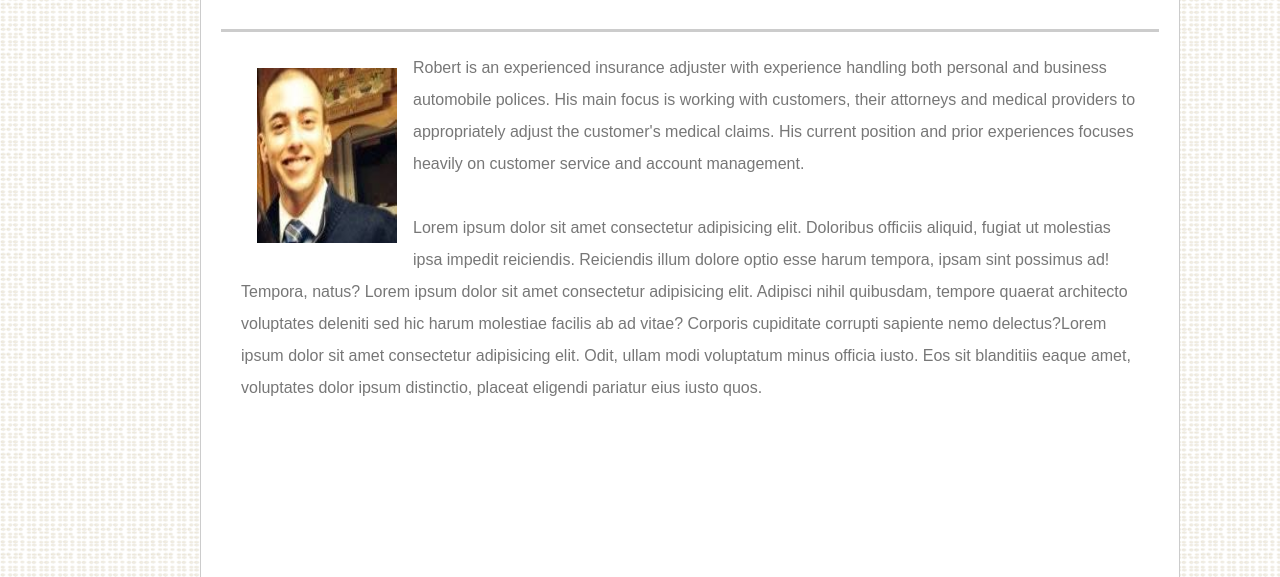
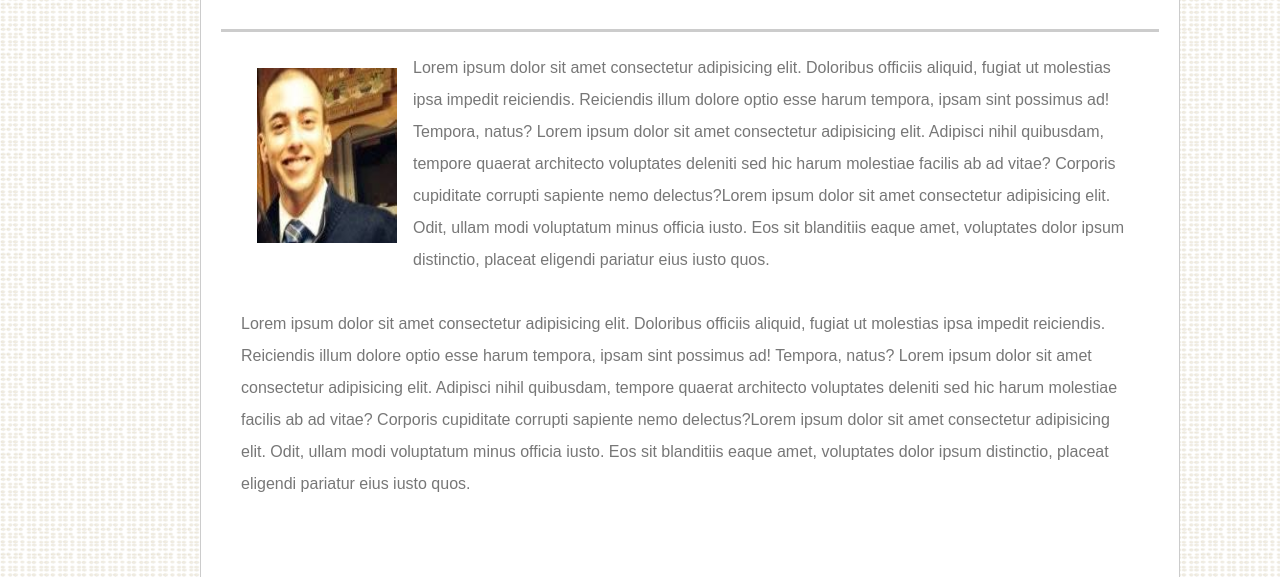
Before and after one commit to rowanb27/Basic-Portfolio, a plain HTML site: page index.html in a window 1280 px wide. Shown: the part 223-800 px from the top of the page. Drawn offline with Linux system fonts and the light colour scheme.

Commit message:
updating about me page

```diff
--- a/index.html
+++ b/index.html
@@ -31,7 +31,7 @@
       </section>
 
       <div class="sec2">
-           <p><img class="image" src="assets/images/Photo of Robert Rowan.jpg" alt="Photo of Robert Rowan"/></p> <p>Robert is an experienced insurance adjuster with experience handling both personal and business automobile polices. His main focus is working with customers, their attorneys and medical providers to appropriately adjust the customer's medical claims. His current position and prior experiences focuses heavily on customer service and account management.</p>
+           <p><img class="image" src="assets/images/Photo of Robert Rowan.jpg" alt="Photo of Robert Rowan"/></p> <p>Lorem ipsum dolor sit amet consectetur adipisicing elit. Doloribus officiis aliquid, fugiat ut molestias ipsa impedit reiciendis. Reiciendis illum dolore optio esse harum tempora, ipsam sint possimus ad! Tempora, natus? Lorem ipsum dolor sit amet consectetur adipisicing elit. Adipisci nihil quibusdam, tempore quaerat architecto voluptates deleniti sed hic harum molestiae facilis ab ad vitae? Corporis cupiditate corrupti sapiente nemo delectus?Lorem ipsum dolor sit amet consectetur adipisicing elit. Odit, ullam modi voluptatum minus officia iusto. Eos sit blanditiis eaque amet, voluptates dolor ipsum distinctio, placeat eligendi pariatur eius iusto quos.</p>
           <br>
            <p>Lorem ipsum dolor sit amet consectetur adipisicing elit. Doloribus officiis aliquid, fugiat ut molestias ipsa impedit reiciendis. Reiciendis illum dolore optio esse harum tempora, ipsam sint possimus ad! Tempora, natus? Lorem ipsum dolor sit amet consectetur adipisicing elit. Adipisci nihil quibusdam, tempore quaerat architecto voluptates deleniti sed hic harum molestiae facilis ab ad vitae? Corporis cupiditate corrupti sapiente nemo delectus?Lorem ipsum dolor sit amet consectetur adipisicing elit. Odit, ullam modi voluptatum minus officia iusto. Eos sit blanditiis eaque amet, voluptates dolor ipsum distinctio, placeat eligendi pariatur eius iusto quos.</p>
       </div>
```
Also changed, not shown: portfolio.html (+1 -1 lines).
